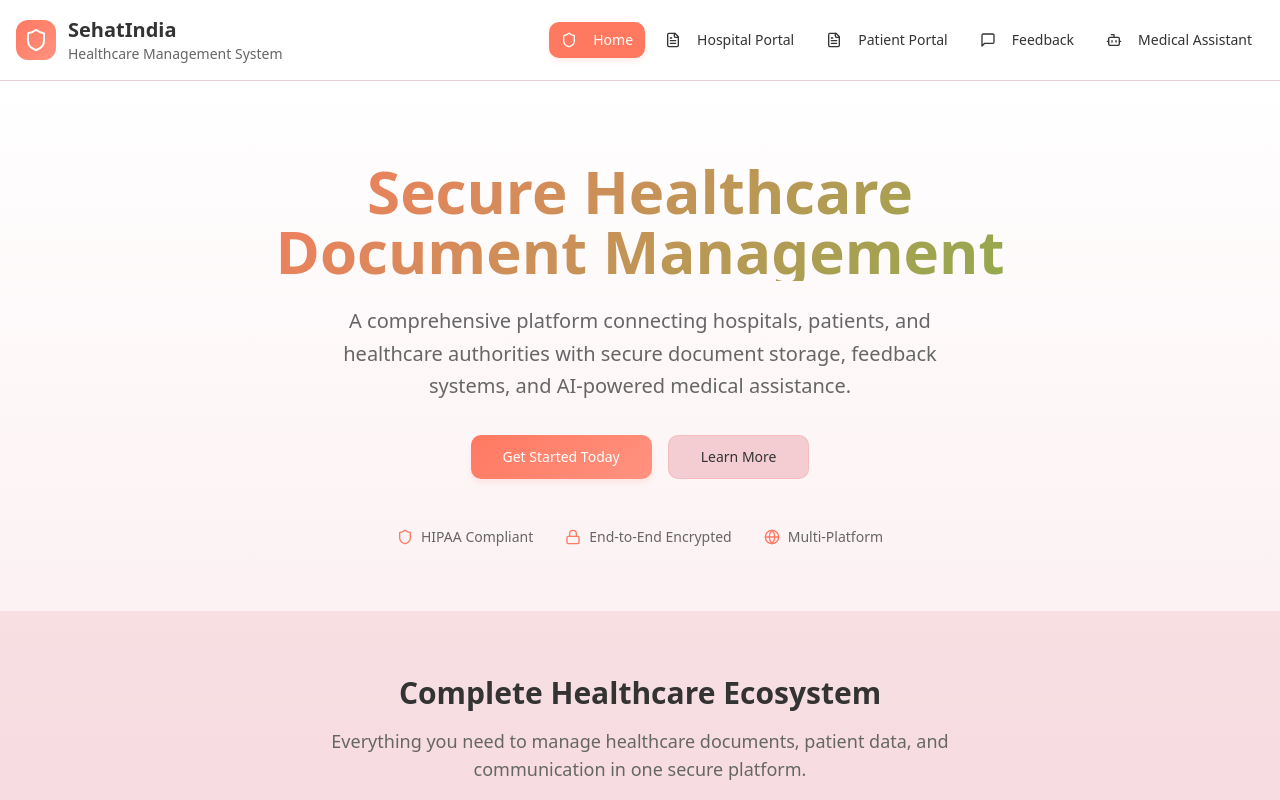
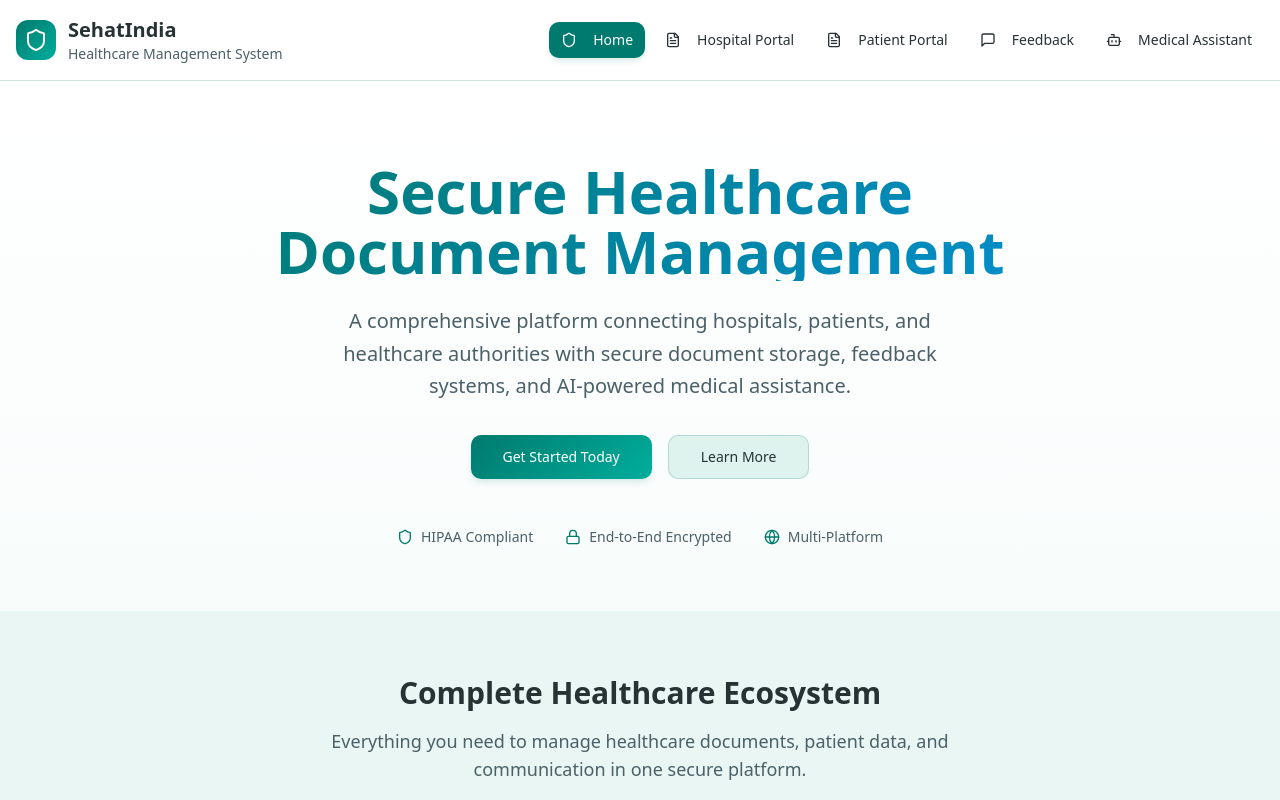
Before and after one commit to gokul998517/health-vault-nexus-41, a React (Vite) app: page / in a window 1280 px wide. Shown: the top 800 px of the page. Built offline with nearby package versions, Linux system fonts and the light colour scheme.

Commit message:
Update color palette
Apply new color scheme with Teal Green, Golden Yellow, Light Mint Green, Dark Charcoal, and Bright Blue accents.

```diff
--- a/src/index.css
+++ b/src/index.css
@@ -6,57 +6,58 @@
 
 @layer base {
   :root {
-    /* Bright & Vibrant color palette */
-    --background: 351 63% 88%;
-    --foreground: 0 0% 20%;
+    /* Healing & Trust color palette */
+    --background: 168 42% 91%;
+    --foreground: 195 16% 18%;
 
     --card: 0 0% 100%;
-    --card-foreground: 0 0% 20%;
+    --card-foreground: 195 16% 18%;
 
     --popover: 0 0% 100%;
-    --popover-foreground: 0 0% 20%;
+    --popover-foreground: 195 16% 18%;
 
-    /* Coral Orange primary */
-    --primary: 9 100% 69%;
+    /* Teal Green primary - healing and trust */
+    --primary: 174 100% 24%;
     --primary-foreground: 0 0% 100%;
-    --primary-glow: 9 100% 75%;
+    --primary-glow: 174 100% 34%;
 
-    /* Deep Purple secondary */
-    --secondary: 262 25% 47%;
-    --secondary-foreground: 0 0% 100%;
+    /* Golden Yellow secondary - warmth and optimism */
+    --secondary: 45 95% 56%;
+    --secondary-foreground: 195 16% 18%;
 
-    /* Soft vibrant grays */
-    --muted: 351 63% 92%;
-    --muted-foreground: 0 0% 40%;
+    /* Soft healing grays */
+    --muted: 168 42% 95%;
+    --muted-foreground: 195 16% 35%;
 
-    --accent: 82 39% 49%;
+    /* Bright Blue accent - confidence and clarity */
+    --accent: 199 98% 41%;
     --accent-foreground: 0 0% 100%;
 
     --destructive: 0 84% 60%;
     --destructive-foreground: 0 0% 100%;
 
-    --border: 351 30% 85%;
-    --input: 351 30% 85%;
-    --ring: 9 100% 69%;
+    --border: 168 25% 85%;
+    --input: 168 25% 85%;
+    --ring: 174 100% 24%;
 
-    /* Success/green accent */
-    --success: 82 39% 49%;
+    /* Success/healing green */
+    --success: 174 100% 24%;
     --success-foreground: 0 0% 100%;
 
-    /* Warning/caution amber */
-    --warning: 43 96% 56%;
-    --warning-foreground: 0 0% 100%;
+    /* Warning/optimism amber */
+    --warning: 45 95% 56%;
+    --warning-foreground: 195 16% 18%;
 
-    /* Vibrant gradients */
-    --gradient-primary: linear-gradient(135deg, hsl(9 100% 69%), hsl(9 100% 75%));
-    --gradient-secondary: linear-gradient(135deg, hsl(262 25% 47%), hsl(262 25% 57%));
-    --gradient-hero: linear-gradient(135deg, hsl(9 100% 69%) 0%, hsl(82 39% 49%) 100%);
-    --gradient-subtle: linear-gradient(180deg, hsl(0 0% 100%) 0%, hsl(351 63% 92%) 100%);
+    /* Healing gradients */
+    --gradient-primary: linear-gradient(135deg, hsl(174 100% 24%), hsl(174 100% 34%));
+    --gradient-secondary: linear-gradient(135deg, hsl(45 95% 56%), hsl(45 95% 66%));
+    --gradient-hero: linear-gradient(135deg, hsl(174 100% 24%) 0%, hsl(199 98% 41%) 100%);
+    --gradient-subtle: linear-gradient(180deg, hsl(0 0% 100%) 0%, hsl(168 42% 95%) 100%);
 
-    /* Vibrant shadows */
-    --shadow-card: 0 4px 6px -1px hsl(9 100% 69% / 0.15);
-    --shadow-elevated: 0 10px 25px -3px hsl(9 100% 69% / 0.2);
-    --shadow-glow: 0 0 30px hsl(9 100% 69% / 0.25);
+    /* Trust shadows */
+    --shadow-card: 0 4px 6px -1px hsl(174 100% 24% / 0.15);
+    --shadow-elevated: 0 10px 25px -3px hsl(174 100% 24% / 0.2);
+    --shadow-glow: 0 0 30px hsl(174 100% 24% / 0.25);
 
     /* Smooth transitions */
     --transition-smooth: all 0.3s cubic-bezier(0.4, 0, 0.2, 1);
```
